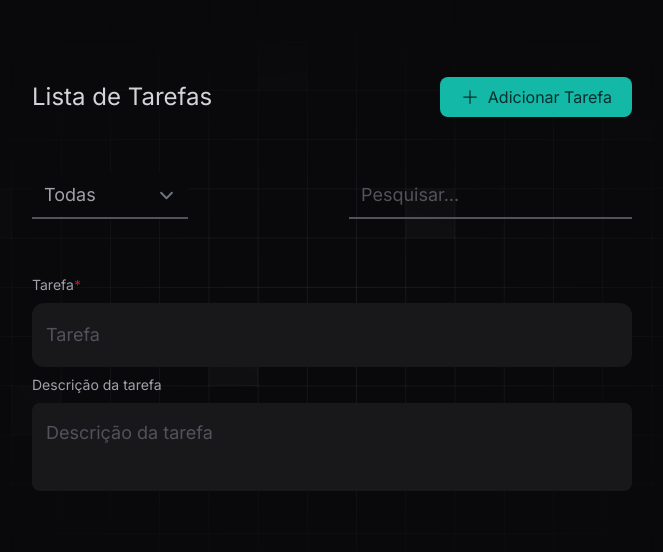
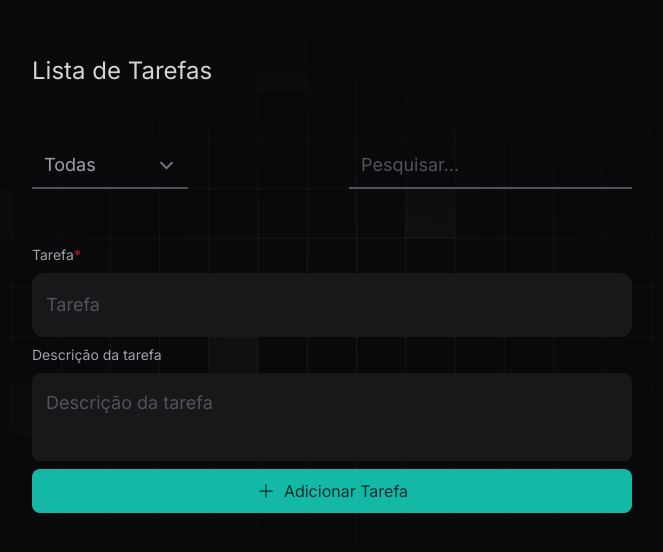
Before and after one commit to ghsaraiva/to-do-list-react, a React (Vite) app: page / in a window 1280 px wide. Shown: the part 128-680 px from the top of the page, without its empty margins (308-971 px from the left). Built offline with nearby package versions, Linux system fonts and the light colour scheme.

Commit message:
feature: alert message

```diff
--- a/src/App.jsx
+++ b/src/App.jsx
@@ -1,11 +1,11 @@
-import { useState } from "react";
+import { createElement, useState } from "react";
 import { v4 as uuidv4 } from 'uuid';
 import CreateTasksStep from "./steps/create-tasks-step";
 import EditTaskModal from "./steps/edit-task-modal";
 import CompleteAndDeleteTaskStep from "./steps/complete-and-delete-task-step";
-import { PlusIcon } from "@heroicons/react/24/outline";
 import SearchStep from "./steps/search-step";
 import FiltersStep from "./steps/filters-step";
+import { ExclamationCircleIcon } from "@heroicons/react/24/outline";
 
 function App() {
   const [task, setTask] = useState('')
@@ -15,6 +15,7 @@ function App() {
   const [currentTask, setCurrentTask] = useState(null)
   const [search, setSearch] = useState('')
   const [filter, setFilter] = useState('all')
+  const [alert, setAlert] = useState(false)
 
   function changeInputTask(event) {
     const taskValue = event.target.value;
@@ -28,13 +29,13 @@ function App() {
 
   function addItem() {
     if (!task) {
-      return (
-        window.alert("teste")
-      )
+      setAlert(true)
+      return
     }
     setItemsList([{ id: uuidv4(), task, description, isCompleted: false }, ...itemsList]);
     setTask('');
     setDescription('');
+    setAlert(false)
   }
 
   function markAsComplete(id) {
@@ -77,12 +78,14 @@ function App() {
       <div className="space-y-14 block">
         <div className="flex items-center justify-between">
           <p className="text-2xl text-zinc-300">Lista de Tarefas</p>
-          <button onClick={addItem} className="bg-teal-500 text-teal-950 hover:bg-teal-600 rounded-lg px-5 py-2 flex items-center justify-center gap-2 transition-all">
-            <PlusIcon className="size-5" />
-            Adicionar Tarefa
-          </button>
         </div>
 
+        {alert && (
+          <div className="bg-red-300 text-red-950 font-semi-bold px-2 py-3 gap-2 rounded flex items-center" role="alert">
+            <ExclamationCircleIcon className="size-5" />
+            <span className="block sm:inline"> Digite o título da tarefa!</span>
+          </div>
+        )}
 
         <div className="flex justify-between items-center">
 
@@ -99,6 +102,7 @@ function App() {
         </div>
 
         <CreateTasksStep
+          addItem={addItem}
           changeInputTask={changeInputTask}
           changeInputDescription={changeInputDescription}
           task={task}
--- a/src/steps/create-tasks-step.jsx
+++ b/src/steps/create-tasks-step.jsx
@@ -1,6 +1,7 @@
+import { PlusIcon } from "@heroicons/react/24/outline"
 
 
-function CreateTasksStep({ changeInputTask, changeInputDescription, task, description }) {
+function CreateTasksStep({ addItem, changeInputTask, changeInputDescription, task, description }) {
 
     return (
         <div className="w-[600px] space-y-2">
@@ -24,6 +25,10 @@ function CreateTasksStep({ changeInputTask, changeInputDescription, task, descri
                     placeholder="Descrição da tarefa"
                     className="bg-zinc-900 text-lg placeholder-zinc-600 outline-none border-none focus:ring-0 focus:border-transparent focus:placeholder-zinc-800 w-full" />
             </div>
+            <button onClick={addItem} className="bg-teal-500 text-teal-950 hover:bg-teal-600 rounded-lg px-10 py-2.5 flex items-center justify-center gap-2 transition-all w-full">
+                <PlusIcon className="size-5" />
+                Adicionar Tarefa
+            </button>
         </div>
     )
 }
```
